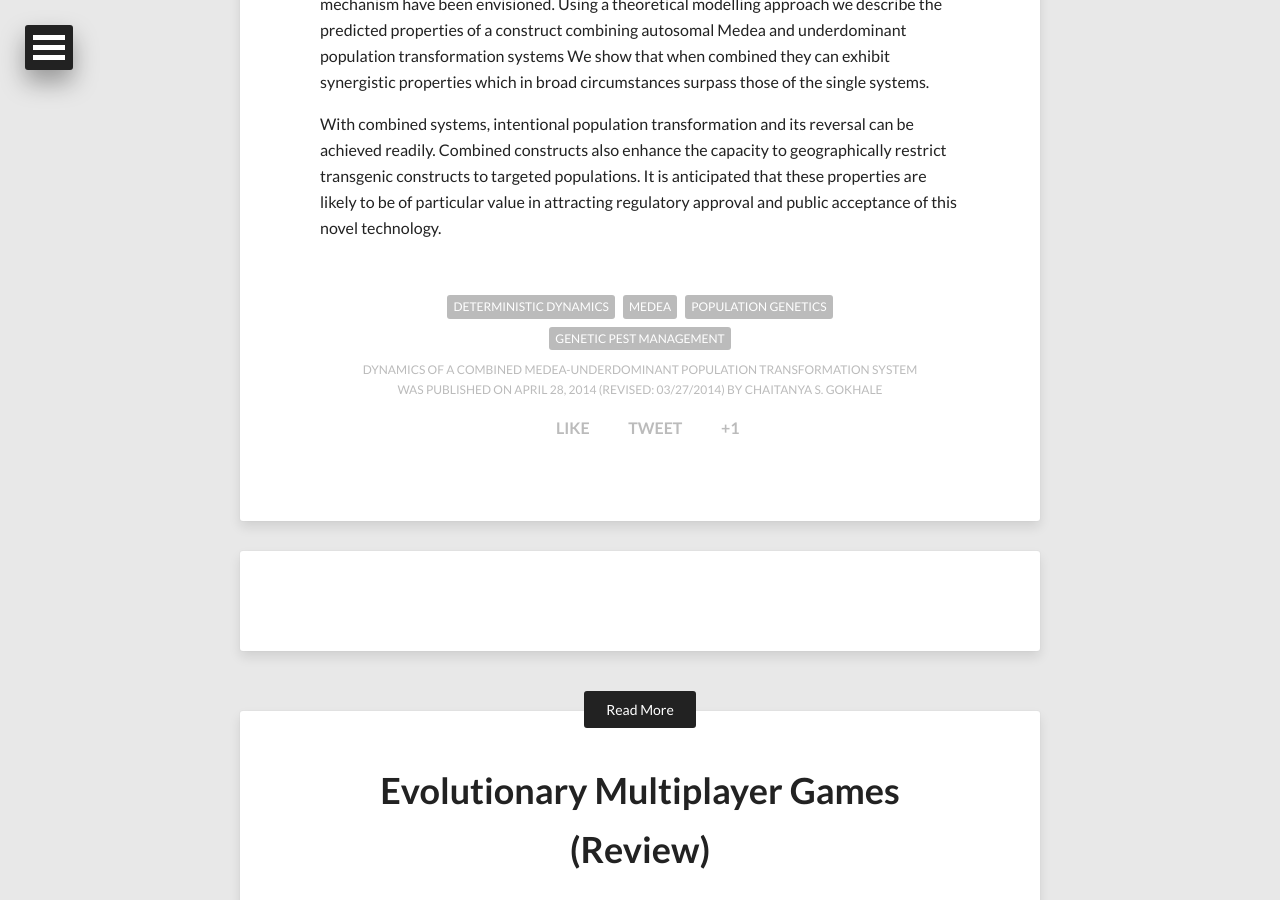
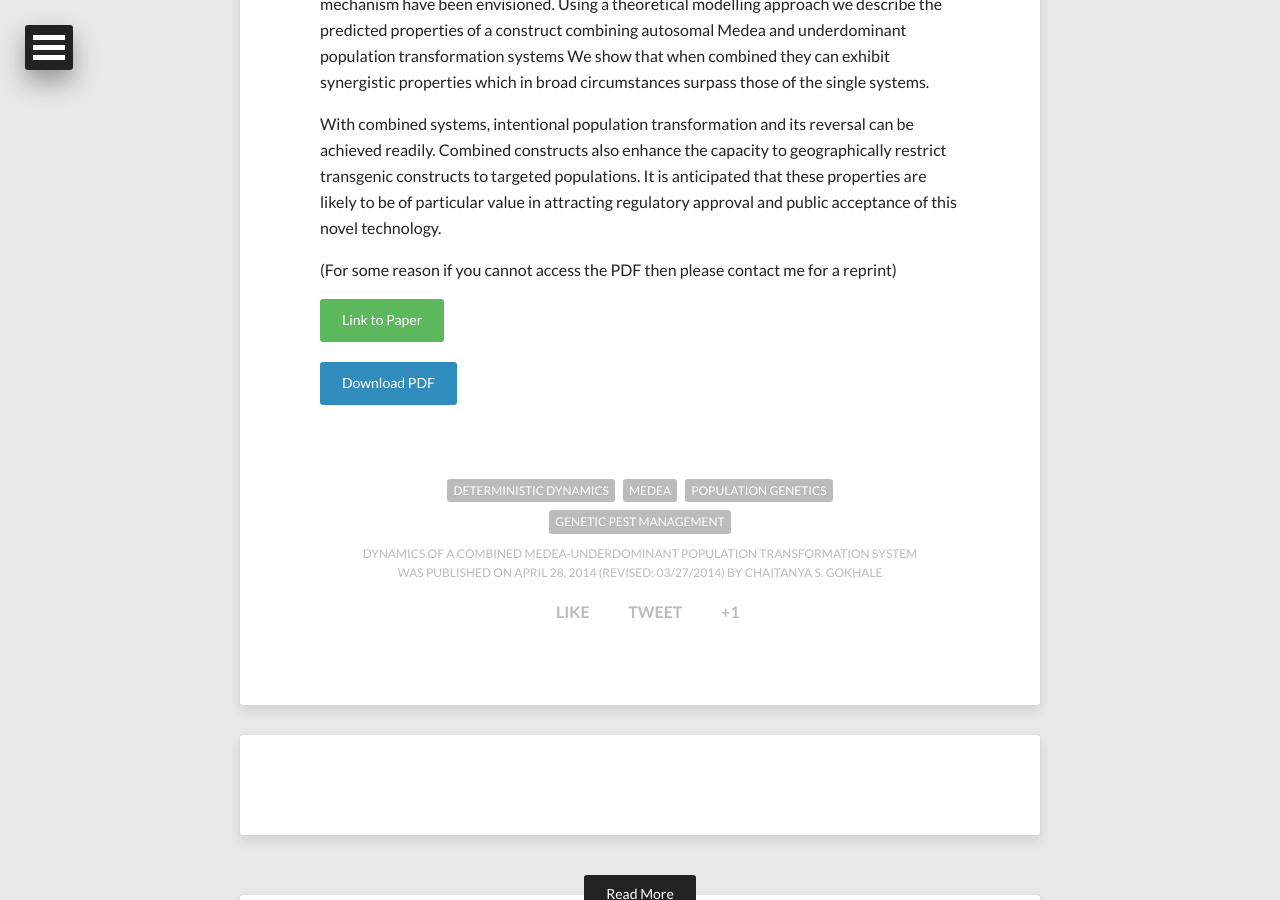
Before and after one commit to gokhalechaitanya/gokhalechaitanya.github.io, a Jekyll site: the page built from _posts/2014-04-28-Paper13.md, in a window 1280 px wide and 900 px high, scrolled down 954 px. Built offline with Jekyll 4.4.1, drawn with Linux system fonts in a browser that asks for light colours; nearby versions of some CDN libraries; comment, search, counter and statistics services are not loaded; some of the changed lines change nothing that is shown.

Commit message:
link added

```diff
--- a/_posts/2014-04-28-Paper13.md
+++ b/_posts/2014-04-28-Paper13.md
@@ -31,10 +31,8 @@ Generally, population transformation constructs with only a single transgenic dr
 
 With combined systems, intentional population transformation and its reversal can be achieved readily. Combined constructs also enhance the capacity to geographically restrict transgenic constructs to targeted populations. It is anticipated that these properties are likely to be of particular value in attracting regulatory approval and public acceptance of this novel technology.
 
-<!--
 (For some reason if you cannot access the PDF then please contact me for a reprint)
 
-<div markdown="0"><a href="" class="btn btn-success">Link to Paper</a></div>
+<div markdown="0"><a href="http://www.biomedcentral.com/1471-2148/14/98" class="btn btn-success">Link to Paper</a></div>
 
-<div markdown="0"><a href="" class="btn btn-info">Download PDF</a></div>
--->
+<div markdown="0"><a href="http://www.biomedcentral.com/content/pdf/1471-2148-14-98.pdf" class="btn btn-info">Download PDF</a></div>
```
